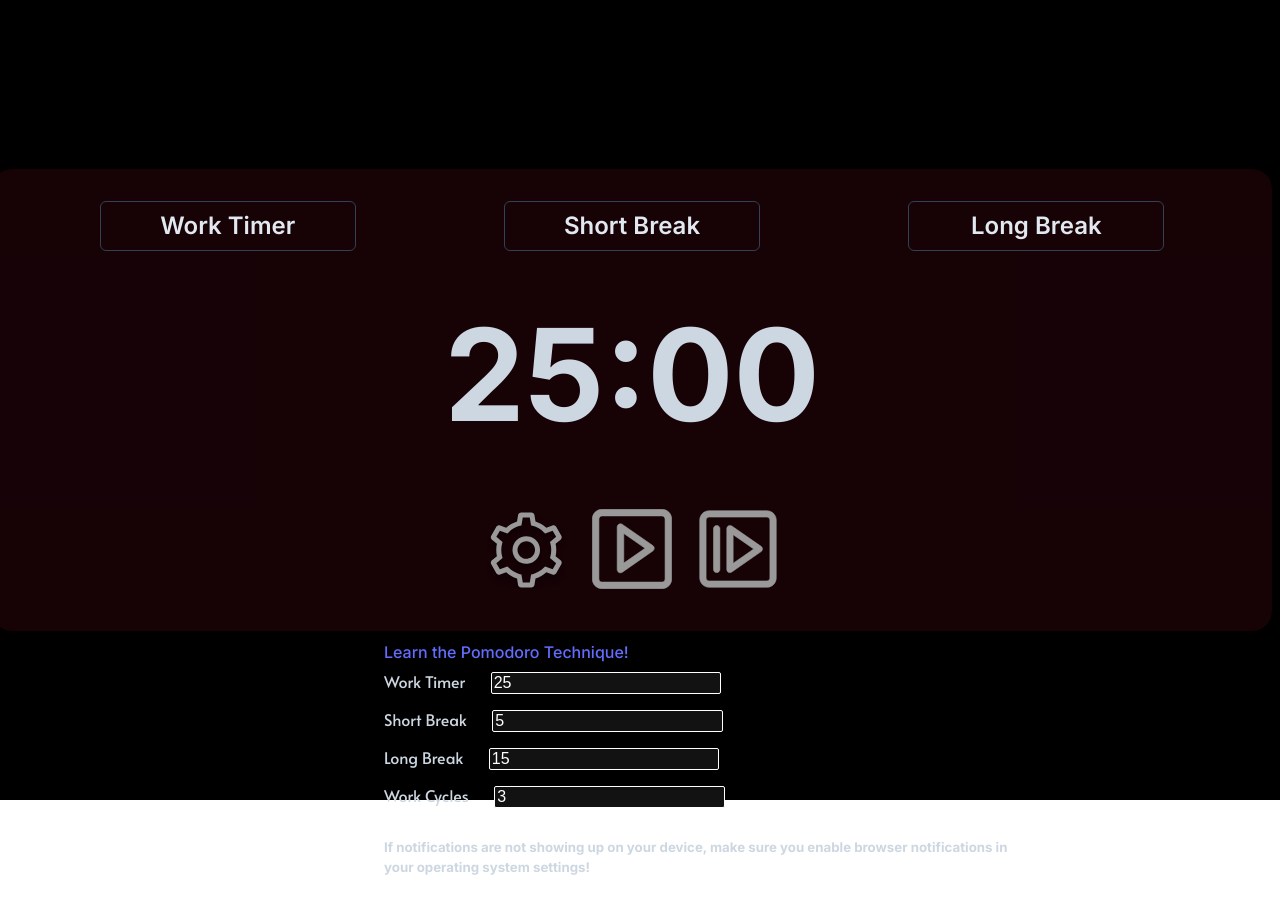
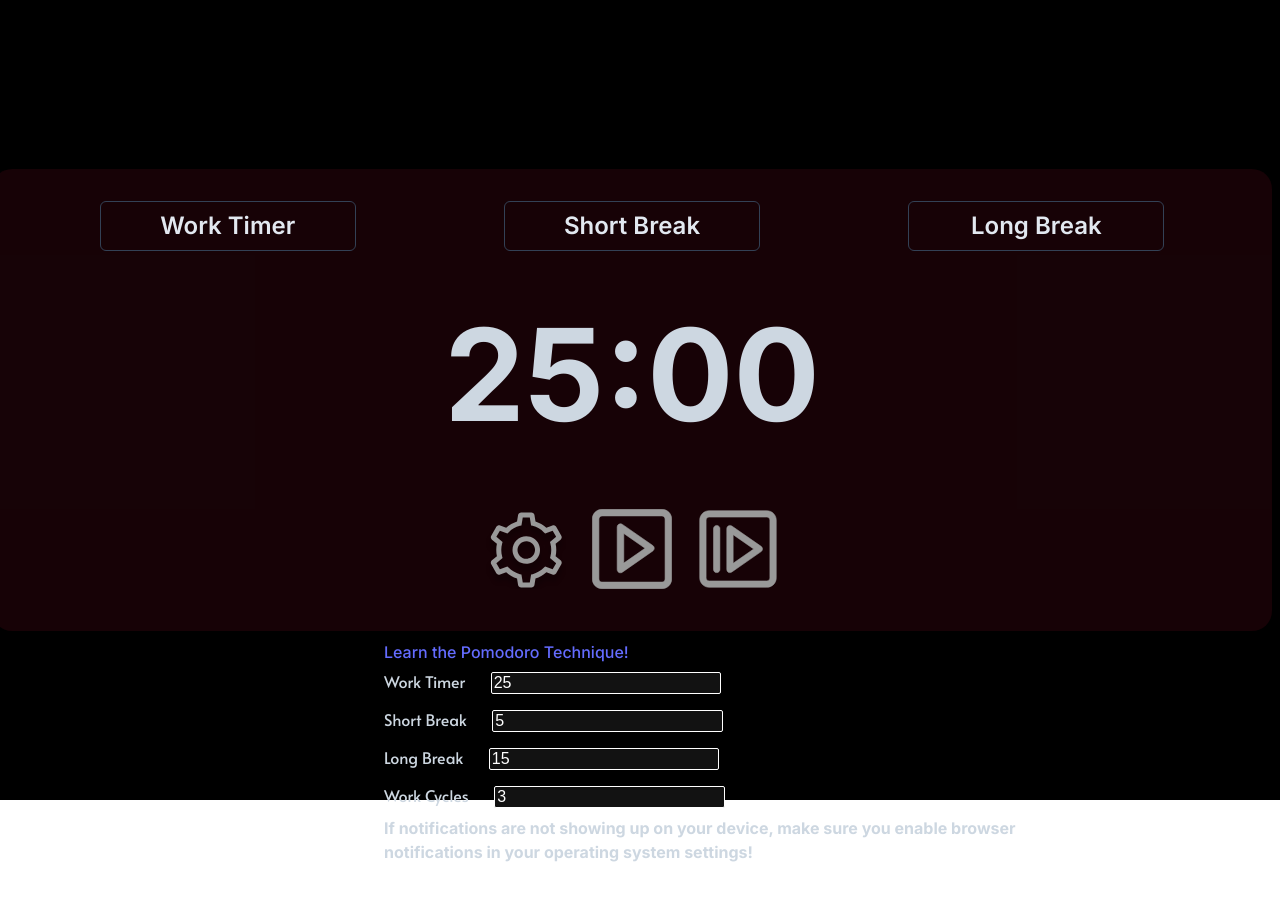
Before and after one commit to John-Ericksen/PomoTimer, a React (Vite) app: page / in a window 1280 px wide. Both pictures are taken after a click on the button 526 px from the left and 549 px from the top of the page. After the commit the page ends 864 px from the top, so only its background shows below. Built offline with nearby package versions, Linux system fonts and the light colour scheme.

Commit message:
edit settings

```diff
--- a/src/components/Settings/Settings.tsx
+++ b/src/components/Settings/Settings.tsx
@@ -1,6 +1,6 @@
 import { useEffect, useState } from "react";
 import "./Settings.scss";
-import { Button } from "@mui/joy";
+import { Box, Button, Link, Stack, Typography } from "@mui/joy";
 
 export default function Settings(props: any) {
   const [showForm, setShowForm] = useState(false);
@@ -79,12 +79,12 @@ export default function Settings(props: any) {
     backgroundSize: "90px 90px",
     backgroundPosition: "center 1px"}} />
       {showForm && (
-        <form className="settings-form" action="">
+        <Stack className="settings-form" >
           <a href="https://todoist.com/productivity-methods/pomodoro-technique">
             Learn the Pomodoro Technique!
           </a>
-          <div className="timers">
-            <div className="input-box">
+          <Box className="timers">
+            <Box className="input-box">
               <label htmlFor="work-minutes-input">Work Timer</label>
               <input
                 type="number"
@@ -92,9 +92,9 @@ export default function Settings(props: any) {
                 value={workMinutes}
                 id="work-minutes-input"
               ></input>
-            </div>
+            </Box>
 
-            <div className="input-box">
+            <Box className="input-box">
               <label htmlFor="short-break-minutes-input">Short Break</label>
               <input
                 type="number"
@@ -102,8 +102,8 @@ export default function Settings(props: any) {
                 value={shortBreakMinutes}
                 id="short-break-minutes-input"
               ></input>
-            </div>
-            <div className="input-box">
+            </Box>
+            <Box className="input-box">
               <label htmlFor="long-break-minutes-input">Long Break</label>
               <input
                 type="number"
@@ -111,8 +111,8 @@ export default function Settings(props: any) {
                 value={longBreakMinutes}
                 id="long-break-minutes-input"
               ></input>
-            </div>
-            <div className="input-box">
+            </Box>
+            <Box className="input-box">
               <label htmlFor="break-count-input">Work Cycles</label>
               <input
                 type="number"
@@ -120,13 +120,13 @@ export default function Settings(props: any) {
                 value={props.defaultWorkCycles}
                 id="break-count-input"
               ></input>
-            </div>
-          </div>
-          <h5>
+            </Box>
+          </Box>
+          <Typography>
             If notifications are not showing up on your device, make sure you
             enable browser notifications in your operating system settings!
-          </h5>
-        </form>
+          </Typography>
+        </Stack>
       )}
     </>
   );
```
